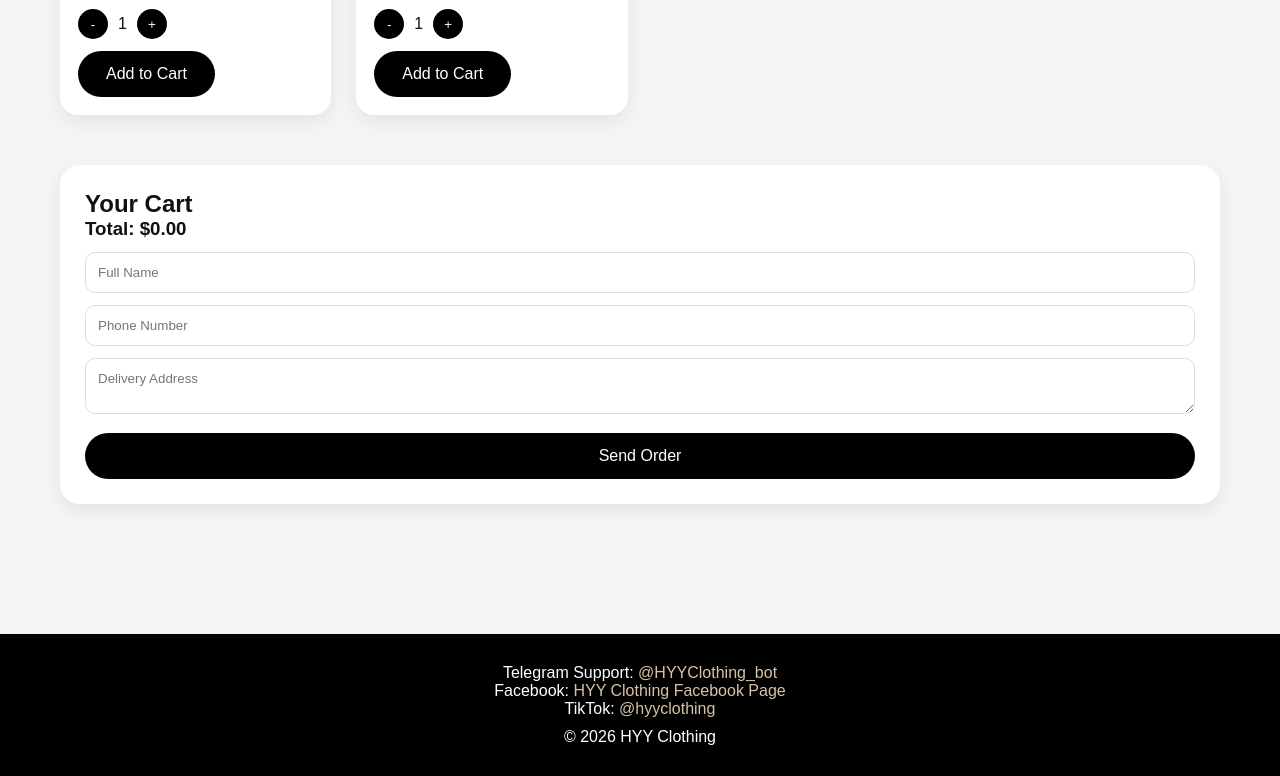
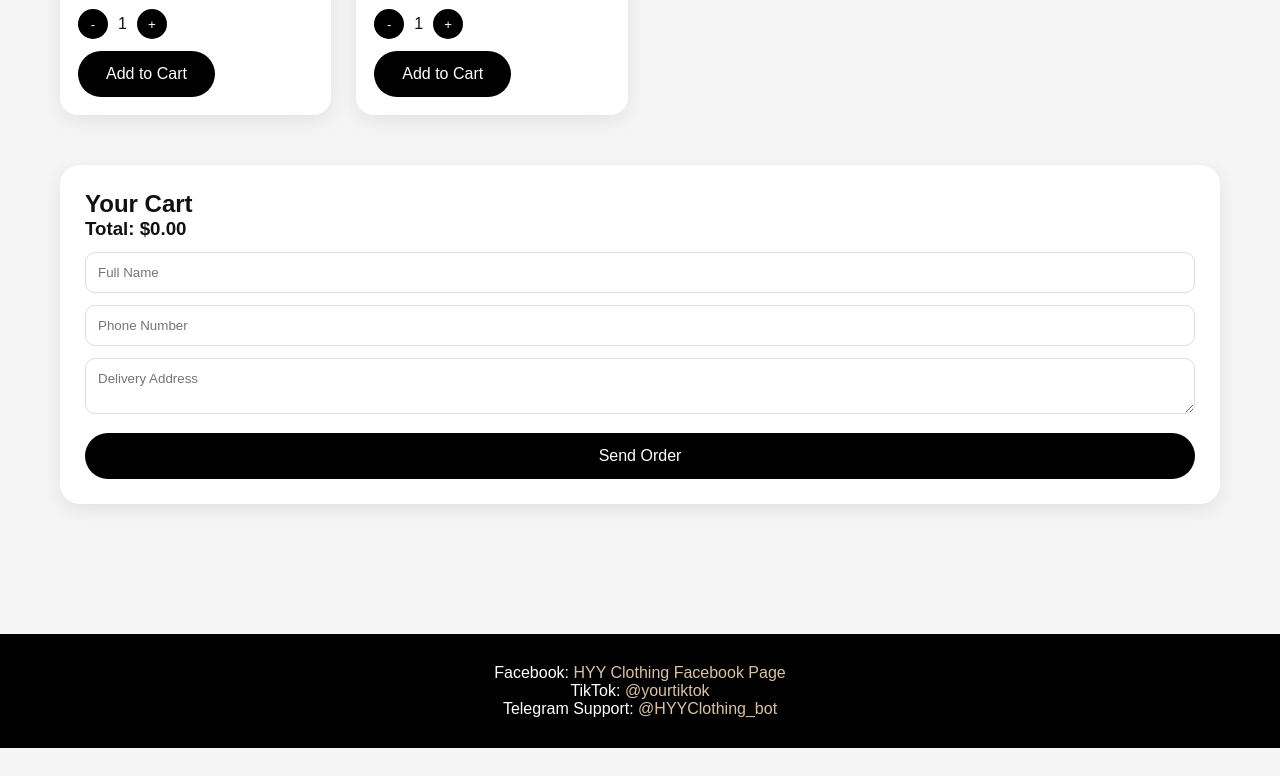
Before and after one commit to chhornkira04-tech/Clothes-order-site, a plain HTML site: page index.html in a window 1280 px wide. Shown: the part 2043-2819 px from the top of the page. After the commit the page ends 2791 px from the top, so only its background shows below. Drawn offline with Linux system fonts and the light colour scheme.

Commit message:
Add files via upload

```diff
--- a/index.html
+++ b/index.html
@@ -256,13 +256,6 @@
 
   <footer>
   <p>
-    Telegram Support:
-    <a href="https://t.me/HYYClothing_bot" target="_blank">
-      @HYYClothing_bot
-    </a>
-  </p>
-
-  <p>
     Facebook:
     <a href="https://www.facebook.com/share/1CwfANtfbS/?mibextid=wwXIfr" target="_blank">
       HYY Clothing Facebook Page
@@ -271,12 +264,17 @@
 
   <p>
     TikTok:
-    <a href="www.tiktok.com/@hyy.men.clothing" target="_blank">
-      @hyyclothing
+    <a href="YOUR_TIKTOK_LINK" target="_blank">
+      @yourtiktok
     </a>
   </p>
 
-  <p style="margin-top:10px">© 2026 HYY Clothing</p>
+  <p>
+    Telegram Support:
+    <a href="https://t.me/HYYClothing_bot" target="_blank">
+      @HYYClothing_bot
+    </a>
+  </p>
 </footer>
   <script>
     const SUPABASE_URL = "https://ceuuxzxcvprvqfgvylnc.supabase.co";
```
